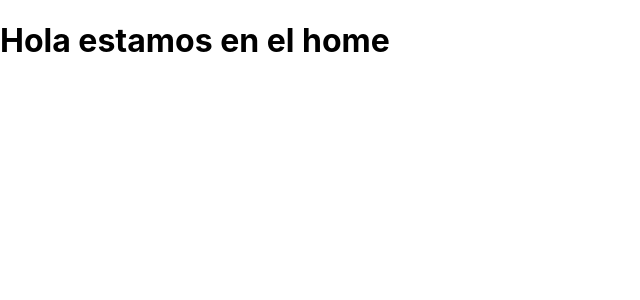
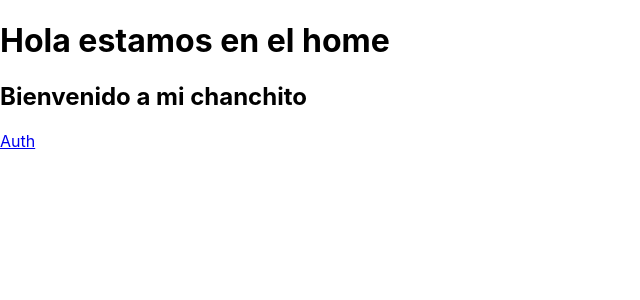
Before and after one commit to cristiandev19/mi-chanchito-front, a React (Create React App) app: page / in a window 1280 px wide. Shown: the top 300 px of the page, without its empty margins (0-640 px from the left). Built offline with nearby package versions, Linux system fonts and the light colour scheme.

Commit message:
home page

```diff
--- a/src/pages/HomePage.jsx
+++ b/src/pages/HomePage.jsx
@@ -1,10 +1,13 @@
 import React from 'react';
+import { Link } from 'react-router-dom';
 
 const HomePage = () => {
   console.log('hey you');
   return (
     <div>
       <h1>Hola estamos en el home</h1>
+      <h2>Bienvenido a mi chanchito</h2>
+      <Link to="/auth">Auth</Link>
     </div>
   );
 };
```
